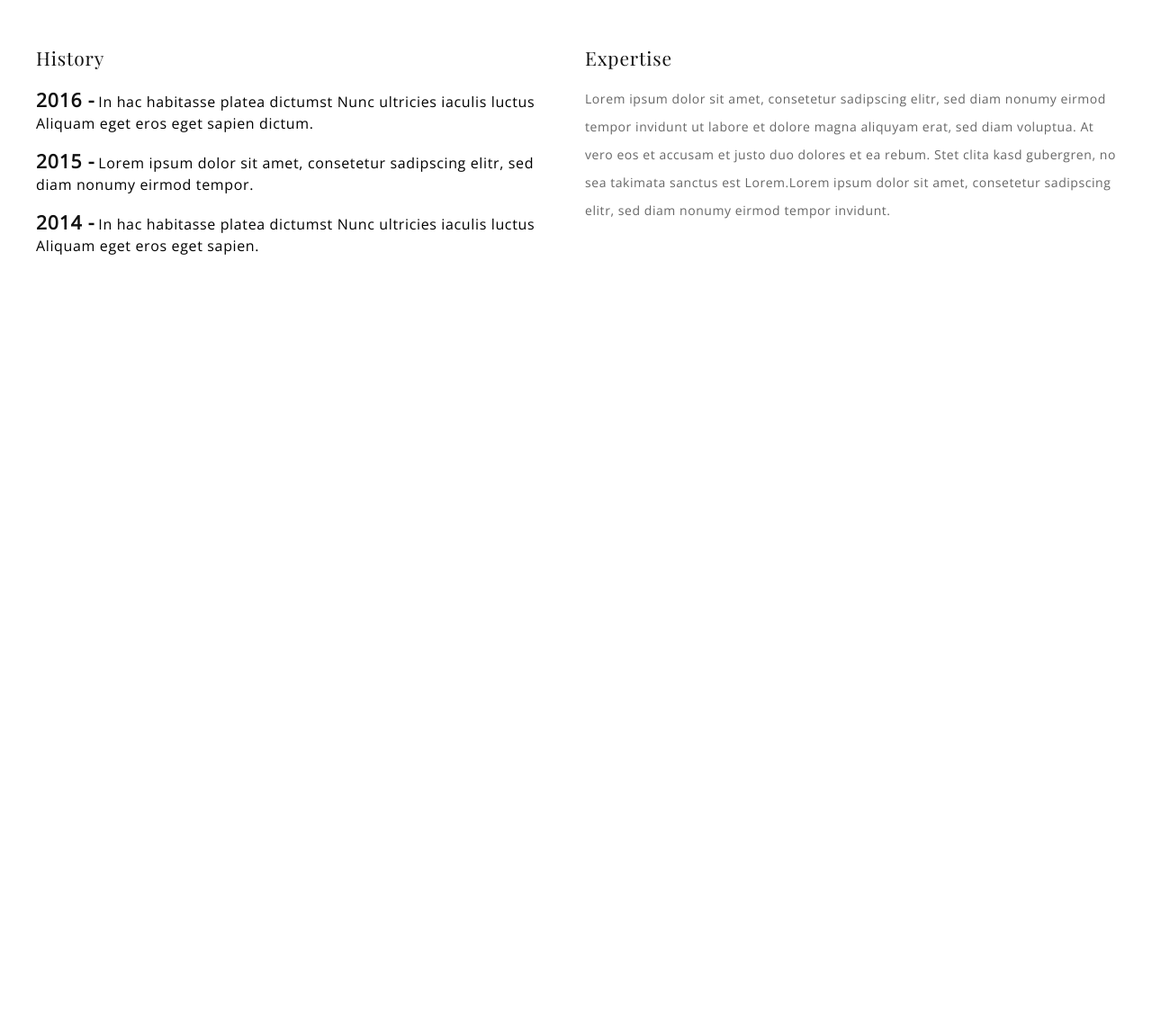
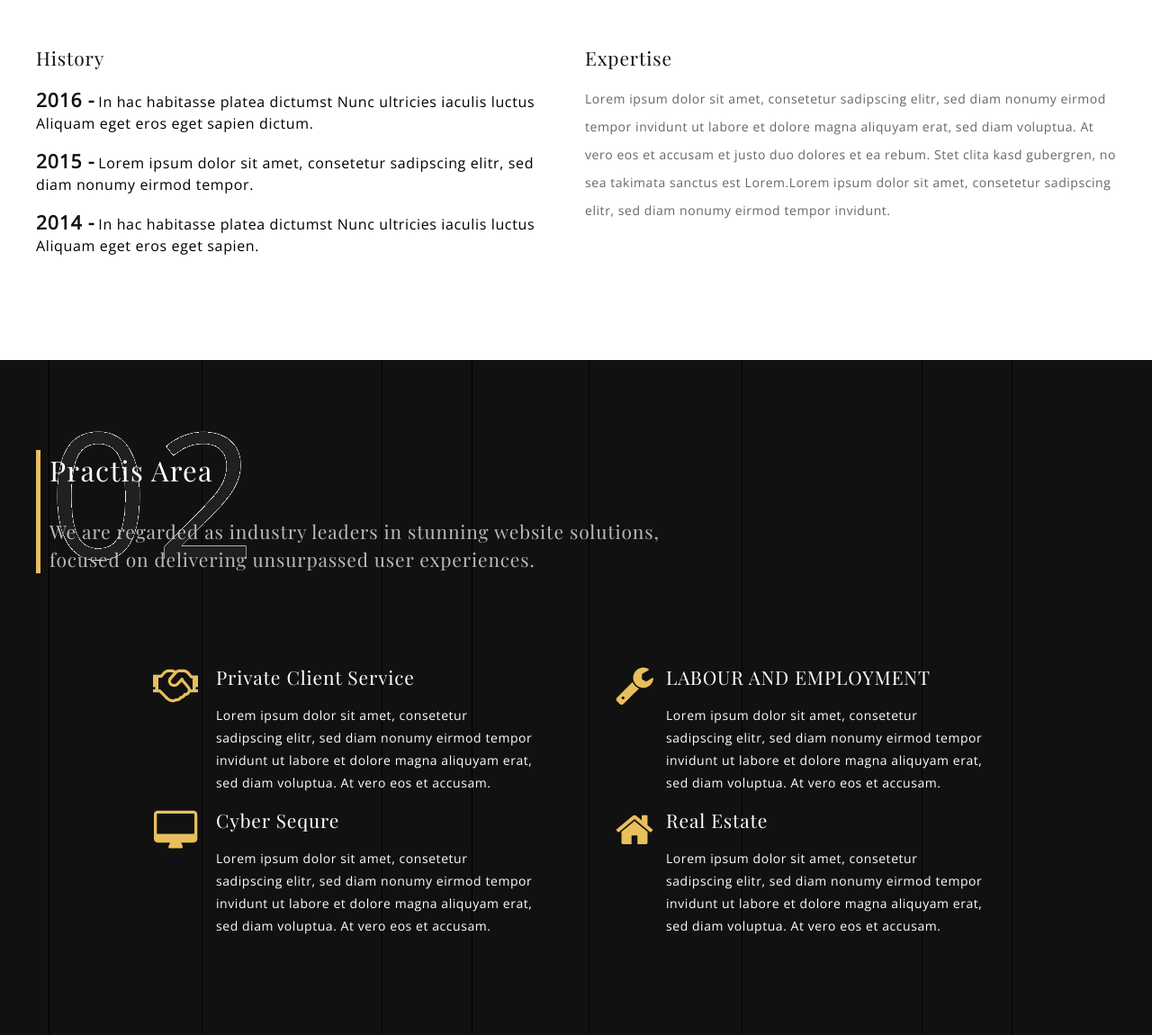
Before and after one commit to amfuc2/Home8, a plain HTML site: page index.html in a window 1280 px wide. Shown: the part 1196-2346 px from the top of the page at 90% size. Before the commit the page ends 1496 px from the top, so only its background shows below. Drawn offline with nearby package versions, Linux system fonts and the light colour scheme.

Commit message:
add block Practis Area(3 block)

```diff
--- a/assets/css/style.css
+++ b/assets/css/style.css
@@ -54,7 +54,7 @@ header {
 }
 
 .first-background {
-  background: url("../img/first background.png") black 50% 50% no-repeat ;
+  background: url("../img/first background.png") #111111 50% 50% no-repeat ;
   height: 840px;
 }
 
@@ -179,5 +179,119 @@ header {
 
 .two-columns {
   margin-top: 70px;
-  margin-bottom: 100px;
 }
+
+.second-background {
+  background: url("../img/second-background.png") #111111 50% 50% no-repeat ;
+  margin-top: 100px;
+  height: 750px;
+}
+
+.title-Practis-Area {
+  color: #ffffff;
+  font-family: "Playfair Display";
+  font-size: 31px;
+  font-weight: 400;
+  line-height: 44.84px;
+  letter-spacing: 1.24px;
+}
+
+.text-Practis-Area {
+  width: 762px;
+  color: #b9b9b9;
+  font-family: "Playfair Display";
+  font-size: 21px;
+  font-weight: 400;
+  line-height: 30.89px;
+
+  letter-spacing: 0.84px;
+}
+
+.margin-second-background-under-block {
+  position: relative;
+  top: 100px;
+}
+
+.margin-second-background-downer-block {
+  position: relative;
+  top: 100px;
+}
+
+.first-block-in-practis {
+  float: right;
+  width: calc(50% - 100px);
+}
+
+.second-block-in-practis{
+  float: right;
+  width: calc(50% - 100px);
+}
+
+.third-block-in-practis {
+  float: right;
+  width: calc(50% - 100px);
+}
+
+.fourth-block-in-practis {
+  float: right;
+  width: calc(50% - 100px);
+}
+
+.title-of-block-in-practis {
+  color: #ffffff;
+  font-family: "Playfair Display";
+  font-size: 21px;
+  font-weight: 400;
+  line-height: 31px;
+  letter-spacing: 0.84px;
+}
+
+.text-of-block-in-practis {
+  width: 357px;
+  color: #ffffff;
+  font-family: "Open Sans";
+  font-size: 14px;
+  font-weight: 400;
+  letter-spacing: 0.56px;
+  line-height: 25px;
+}
+
+.second-block-in-practis:before {
+  content: "";
+  position: absolute;
+  width: 50px;
+  height: 50px;
+  right: 510px;
+  background: url("../img/2.png") 50% 50% no-repeat;
+}
+
+.first-block-in-practis:before {
+  content: "";
+  position: absolute;
+  width: 50px;
+  height: 50px;
+  left: 130px;
+  background: url("../img/1.png") 50% 50% no-repeat;
+}
+
+.third-block-in-practis:before {
+  content: "";
+  position: absolute;
+  width: 50px;
+  height: 50px;
+  left: 130px;
+  background: url("../img/3.png") 50% 50% no-repeat;
+}
+
+.fourth-block-in-practis:before {
+  content: "";
+  position: absolute;
+  width: 50px;
+  height: 50px;
+  right: 510px;
+  background: url("../img/4.png") 50% 50% no-repeat;
+}
+
+.margin-second-background-downer-block {
+  margin-top: 100px;
+}
--- a/index.html
+++ b/index.html
@@ -94,5 +94,49 @@
         </div>
     </div>
 </section>
+<section class="second-background">
+    <div class="container">
+        <div class="border-left margin-second-background-under-block">
+            <p class="title-Practis-Area">
+                Practis Area
+            </p>
+            <p class="text-Practis-Area">
+                We are regarded as industry leaders in stunning website solutions, focused on delivering unsurpassed
+                user
+                experiences.
+            </p>
+        </div>
+        <div class="margin-second-background-downer-block">
+            <div class="second-block-in-practis">
+                <span class="title-of-block-in-practis">LABOUR AND EMPLOYMENT</span>
+                <p class="text-of-block-in-practis">
+                    Lorem ipsum dolor sit amet, consetetur sadipscing elitr, sed diam nonumy eirmod tempor invidunt ut
+                    labore et dolore magna aliquyam erat, sed diam voluptua. At vero eos et accusam.
+                </p>
+            </div>
+            <div class="first-block-in-practis">
+                <span class="title-of-block-in-practis">Private Client Service</span>
+                <p class="text-of-block-in-practis">
+                    Lorem ipsum dolor sit amet, consetetur sadipscing elitr, sed diam nonumy eirmod tempor invidunt ut
+                    labore et dolore magna aliquyam erat, sed diam voluptua. At vero eos et accusam.
+                </p>
+            </div>
+            <div class="fourth-block-in-practis">
+                <span class="title-of-block-in-practis">Real Estate</span>
+                <p class="text-of-block-in-practis">
+                    Lorem ipsum dolor sit amet, consetetur sadipscing elitr, sed diam nonumy eirmod tempor invidunt ut
+                    labore et dolore magna aliquyam erat, sed diam voluptua. At vero eos et accusam.
+                </p>
+            </div>
+            <div class="third-block-in-practis">
+                <span class="title-of-block-in-practis">Cyber Sequre</span>
+                <p class="text-of-block-in-practis">
+                    Lorem ipsum dolor sit amet, consetetur sadipscing elitr, sed diam nonumy eirmod tempor invidunt ut
+                    labore et dolore magna aliquyam erat, sed diam voluptua. At vero eos et accusam.
+                </p>
+            </div>
+        </div>
+    </div>
+</section>
 </body>
 </html>
```
Also changed, not shown: assets/img/1.png (added), assets/img/10-layers.png (deleted), assets/img/2.png (added), assets/img/3.png (added), assets/img/4.png (added), assets/img/second-background.png (added).
